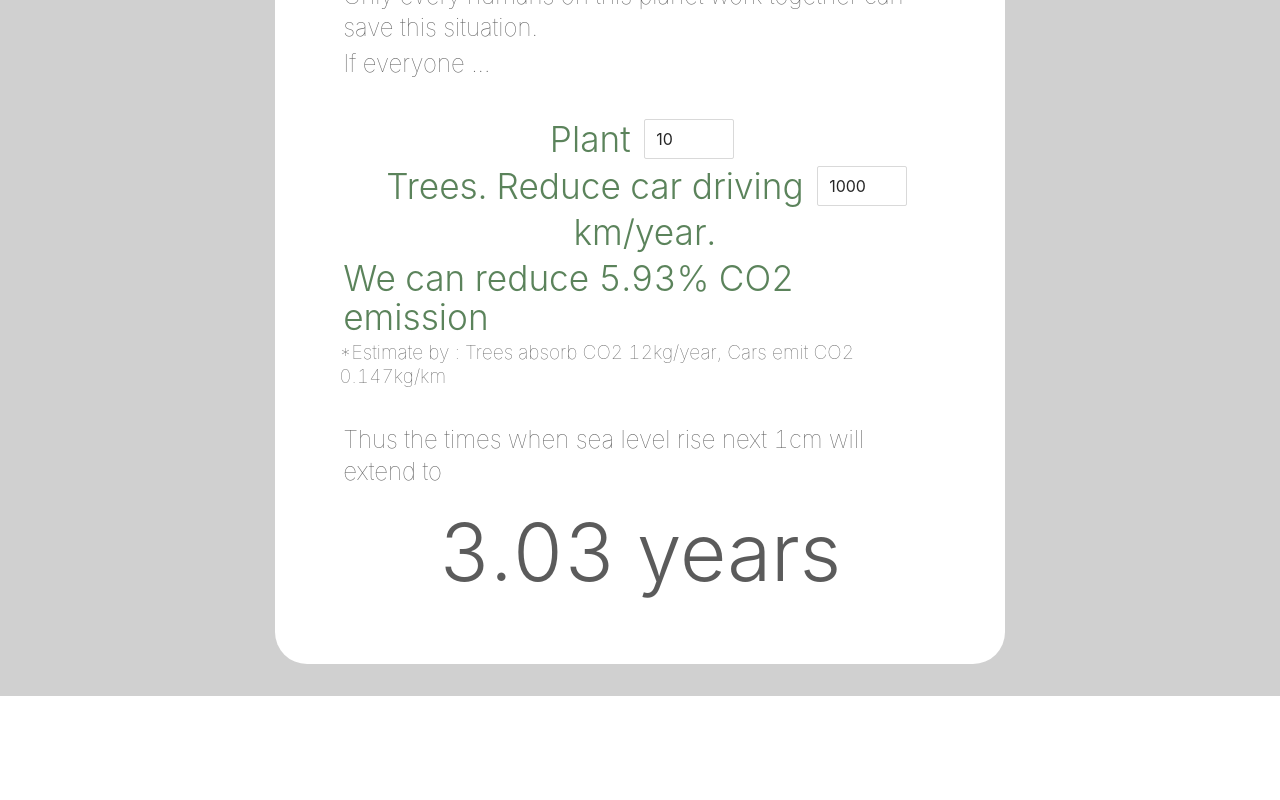
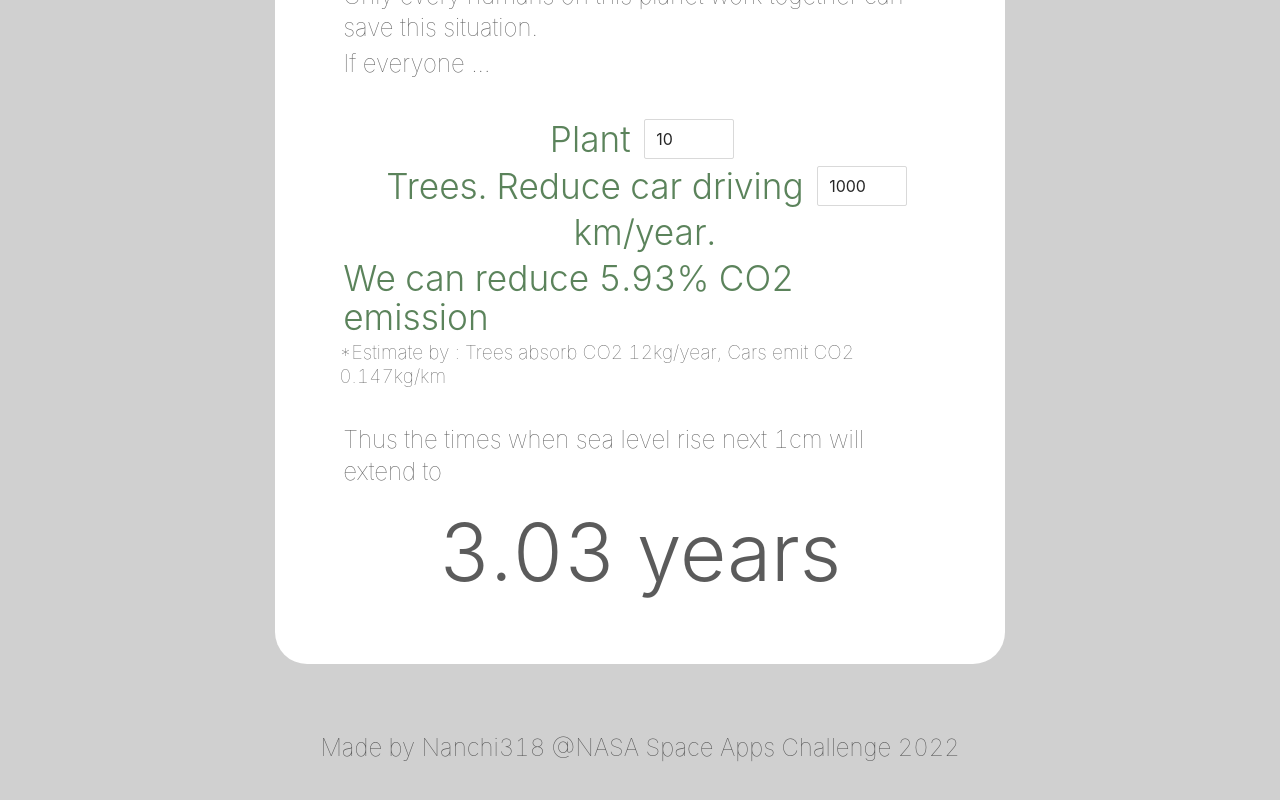
Before and after one commit to YellowJason/nasa_hack, a React (Create React App) app: page / in a window 1280 px wide. Shown: the part 3010-3810 px from the top of the page. Before the commit the page ends 3706 px from the top, so only its background shows below. Built offline with nearby package versions, Linux system fonts and the light colour scheme.

Commit message:
feat: sign

```diff
--- a/src/App.js
+++ b/src/App.js
@@ -211,6 +211,8 @@ function App() {
         <h1 className='intro'>Thus the times when sea level rise next 1cm will extend to</h1>
         <p className='amp'>{Math.round(2.85*co2_speed/(co2_speed-reduction)*100)/100} years</p>
       </div>
+      <div style={{height: '4rem', width: '100%'}}></div>
+      <h1 className='intro'>Made by Nanchi318 @NASA Space Apps Challenge 2022</h1>
     </div>
   );
 }
```
